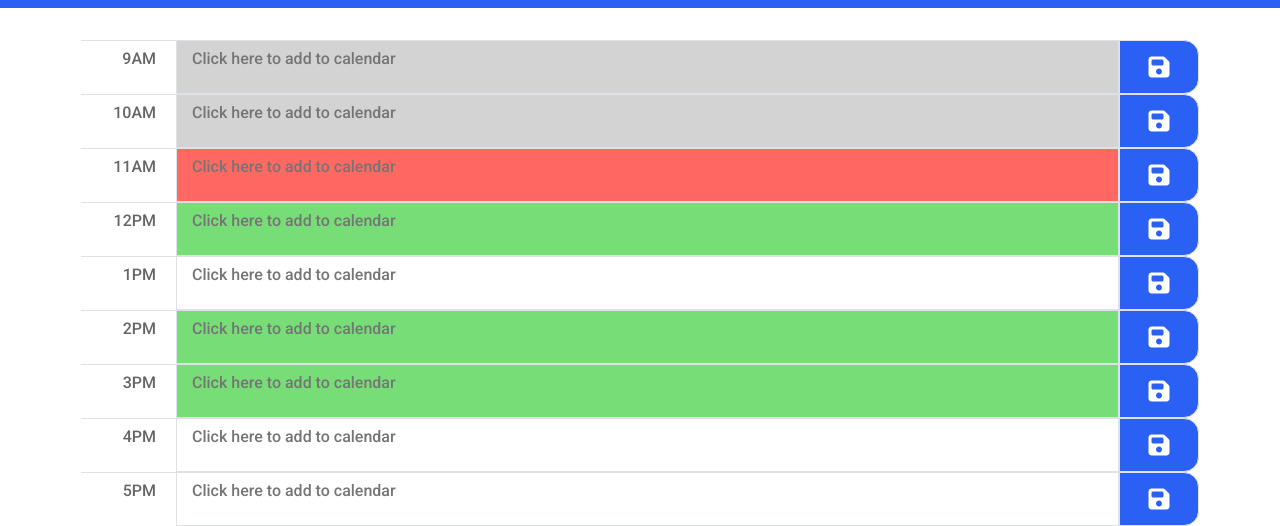
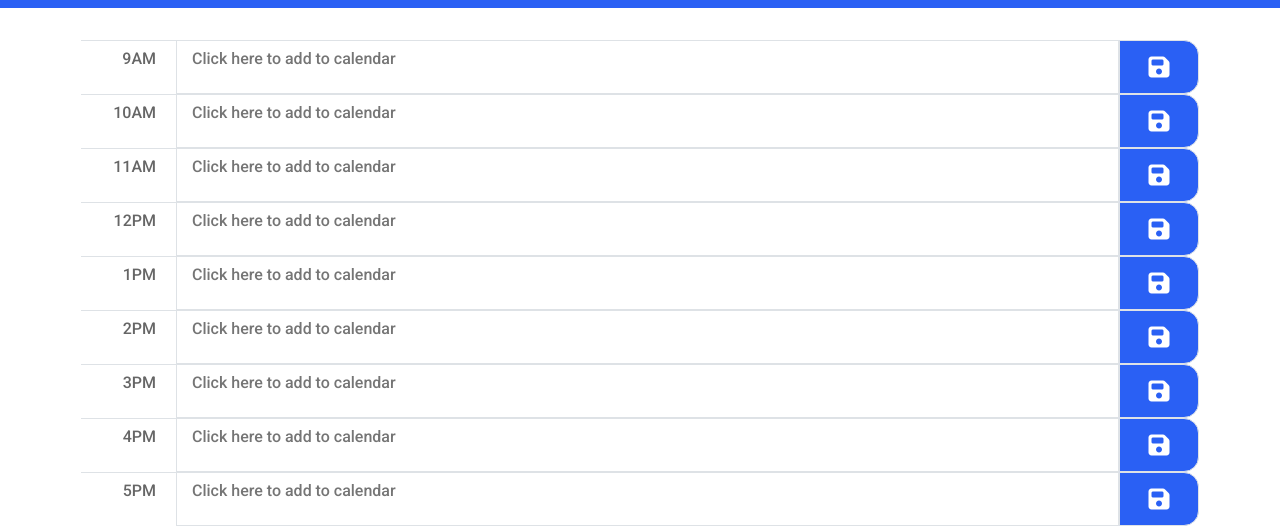
Before and after one commit to DronetDevDesign/my-daily-grind, a plain HTML site: page index.html in a window 1280 px wide. Shown: the part 439-965 px from the top of the page. Drawn offline with nearby package versions, Linux system fonts and the light colour scheme; a web font is replaced by a local one.

Commit message:
revised JS file and HTML files

```diff
--- a/index.html
+++ b/index.html
@@ -28,28 +28,28 @@
 
       <div class="input-group" id="grouping">
         <h4 class="hour border-top border-md" id="9">9AM</h4>
-        <textarea type="text" class="col border input-schedule past" id="input-text-area"
+        <textarea type="text" class="col border input-schedule" id="input-text-area"
           placeholder="Click here to add to calendar"></textarea>
         <button class="saveBtn border" type="button"><i class="fa-solid fa-floppy-disk"></i></button>
       </div>
 
       <div class="input-group" id="grouping">
         <h4 class="hour border-top border-md" id="10">10AM</h4>
-        <textarea type="text" class="col border input-schedule past" id="input-text-area"
+        <textarea type="text" class="col border input-schedule" id="input-text-area"
           placeholder="Click here to add to calendar"></textarea>
         <button class="saveBtn border" type="button"><i class="fa-solid fa-floppy-disk"></i></button>
       </div>
 
       <div class="input-group" id="grouping">
         <h4 class="hour border-top border-md" id="11">11AM</h4>
-        <textarea type="text" class="col border input-schedule present" id="input-text-area"
+        <textarea type="text" class="col border input-schedule" id="input-text-area"
           placeholder="Click here to add to calendar"></textarea>
         <button class="saveBtn border" type="button"><i class="fa-solid fa-floppy-disk"></i></button>
       </div>
 
       <div class="input-group" id="grouping">
         <h4 class="hour border-top border-md" id="12">12PM</h4>
-        <textarea type="text" class="col border input-schedule future" id="input-text-area"
+        <textarea type="text" class="col border input-schedule" id="input-text-area"
           placeholder="Click here to add to calendar"></textarea>
         <button class="saveBtn border" type="button"><i class="fa-solid fa-floppy-disk"></i></button>
       </div>
@@ -63,14 +63,14 @@
 
       <div class="input-group" id="grouping">
         <h4 class="hour border-top border-md" id="2">2PM</h4>
-        <textarea type="text" class="col border input-schedule future" id="input-text-area"
+        <textarea type="text" class="col border input-schedule" id="input-text-area"
           placeholder="Click here to add to calendar"></textarea>
         <button class="saveBtn border" type="button"><i class="fa-solid fa-floppy-disk"></i></button>
       </div>
 
       <div class="input-group" id="grouping">
         <h4 class="hour border-top border-md" id="3">3PM</h4>
-        <textarea type="text" class="col border input-schedule future" id="input-text-area"
+        <textarea type="text" class="col border input-schedule" id="input-text-area"
           placeholder="Click here to add to calendar"></textarea>
         <button class="saveBtn border" type="button"><i class="fa-solid fa-floppy-disk"></i></button>
       </div>
```
